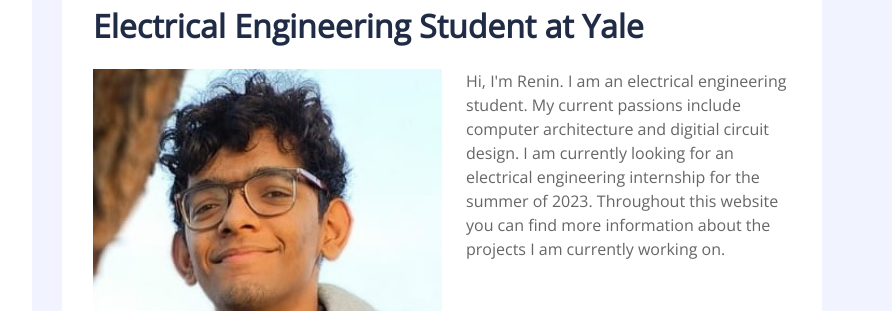
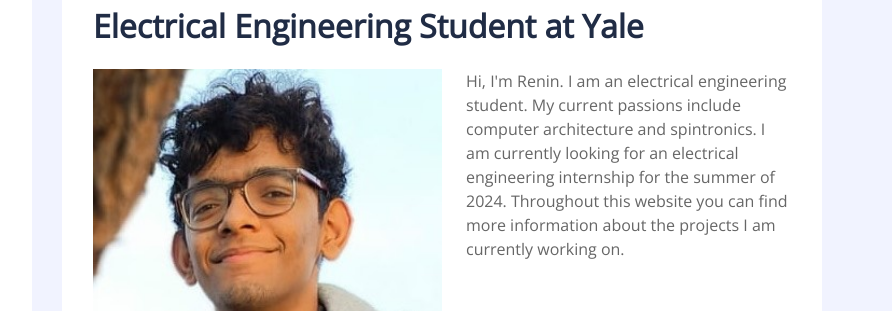
Before and after one commit to Renin-K/Renin-K, a plain HTML site: page about.html in a window 1280 px wide. Shown: the part 367-678 px from the top of the page, 388-1280 px from the left. Drawn offline with nearby package versions, Linux system fonts and the light colour scheme.

Commit message:
updated about

```diff
--- a/about.html
+++ b/about.html
@@ -80,7 +80,7 @@
                         <h2 class="mb-4 font-weight-bold">Electrical Engineering Student at Yale</h2>
                         <img class="img-fluid float-left w-50 mr-4 mb-3" src="img/about.jpg" alt="Image">
                         <p class="m-0">
-                            Hi, I'm Renin. I am an electrical engineering student. My current passions include computer architecture and digitial circuit design. I am currently looking for an electrical engineering internship for the summer of 2023.
+                            Hi, I'm Renin. I am an electrical engineering student. My current passions include computer architecture and spintronics. I am currently looking for an electrical engineering internship for the summer of 2024.
                             Throughout this website you can find more information about the projects I am currently working on.
                         </p>
                     </div>
```
Also changed, not shown: index.html (+1 -1 lines).
